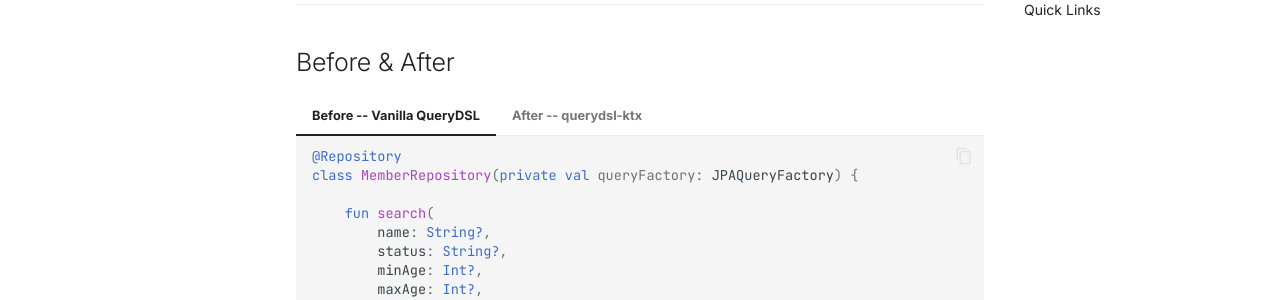
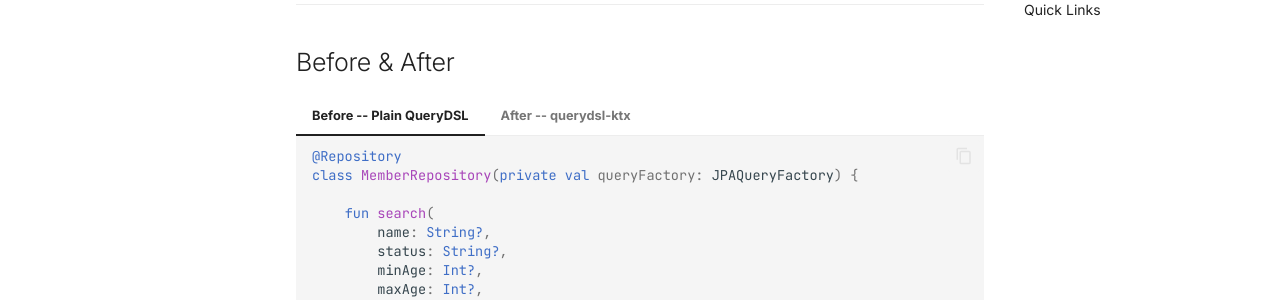
Before and after one commit to HarryJhin/querydsl-ktx, an MkDocs documentation site: the page built from docs/index.md, in a window 1280 px wide and 900 px high, scrolled down 663 px. Shown: the part 152-452 px from the top of the window. Built offline with MkDocs 1.6.1 and Material for MkDocs 9.7.7, drawn with Linux system fonts in a browser that asks for light colours; comment, search, counter and statistics services are not loaded.

Commit message:
Vanilla → Plain QueryDSL 표현 수정
Co-Authored-By: Claude Opus 4.6 (1M context) <noreply@anthropic.com>

````diff
--- a/docs/index.md
+++ b/docs/index.md
@@ -25,7 +25,7 @@ Write declarative, type-safe dynamic queries that read like SQL.
 
 ## Before & After
 
-=== "Before -- Vanilla QueryDSL"
+=== "Before -- Plain QueryDSL"
 
     ```kotlin
     @Repository
````
